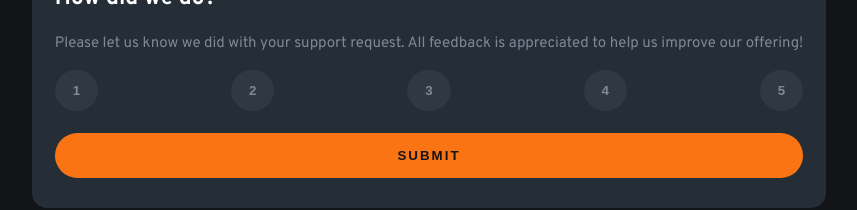
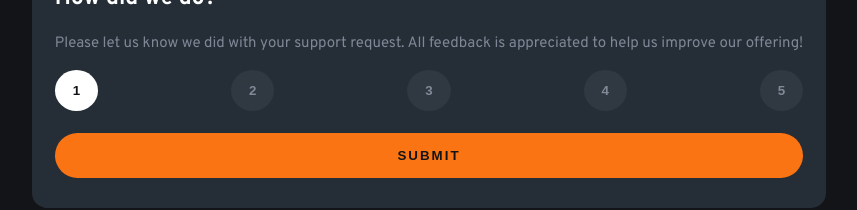
Before and after one commit to Gbw699/interactive-rating-component-frontend-mentor, an Angular app: page / in a window 1280 px wide. In both pictures the pointer is over the item 287 px from the left and 441 px from the top of the page. Shown: the part 351-561 px from the top of the page, without its empty margins (211-1068 px from the left). Built offline with nearby package versions, Linux system fonts and the light colour scheme.

Commit message:
FEAT hover styles

```diff
--- a/src/components/rating-form/rating-form.component.scss
+++ b/src/components/rating-form/rating-form.component.scss
@@ -24,6 +24,12 @@
       padding: 0.8rem;
       border-radius: 100%;
       background-color: rgba($color: s.$White, $alpha: 0.05);
+      &:hover {
+        background-color: s.$White;
+        .btn {
+          color: s.$VeryDarkBlue;
+        }
+      }
       .btn {
         font-weight: 700;
         color: rgba($color: s.$LightGrey, $alpha: 0.8);
@@ -42,5 +48,8 @@
     letter-spacing: 2px;
     color: s.$VeryDarkBlue;
     background-color: s.$Orange;
+    &:hover {
+      background-color: s.$White;
+    }
   }
 }
```
